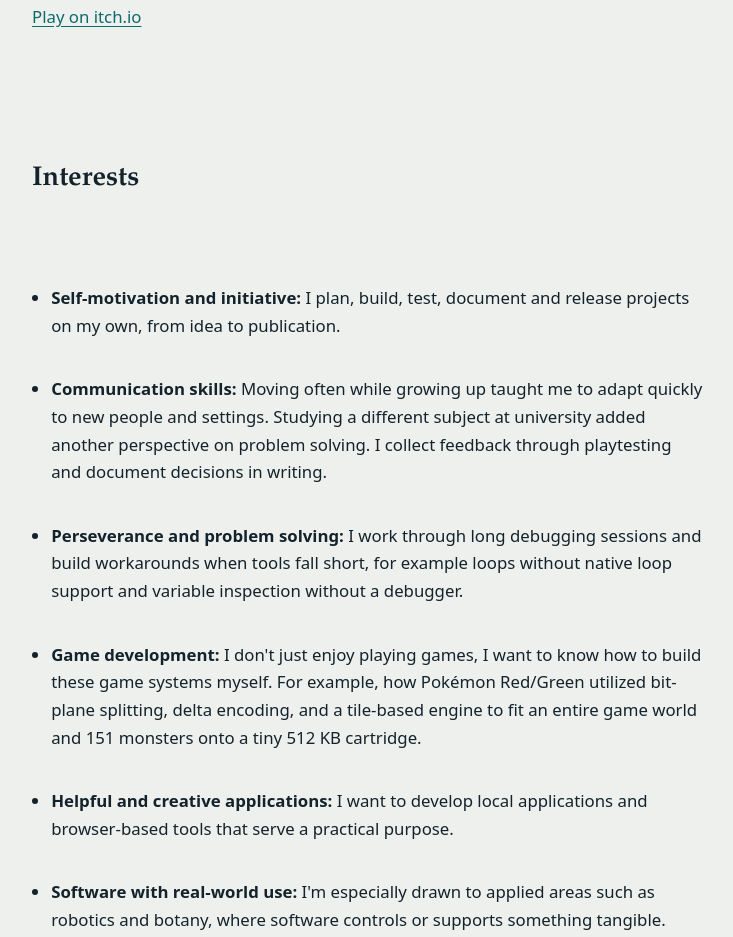
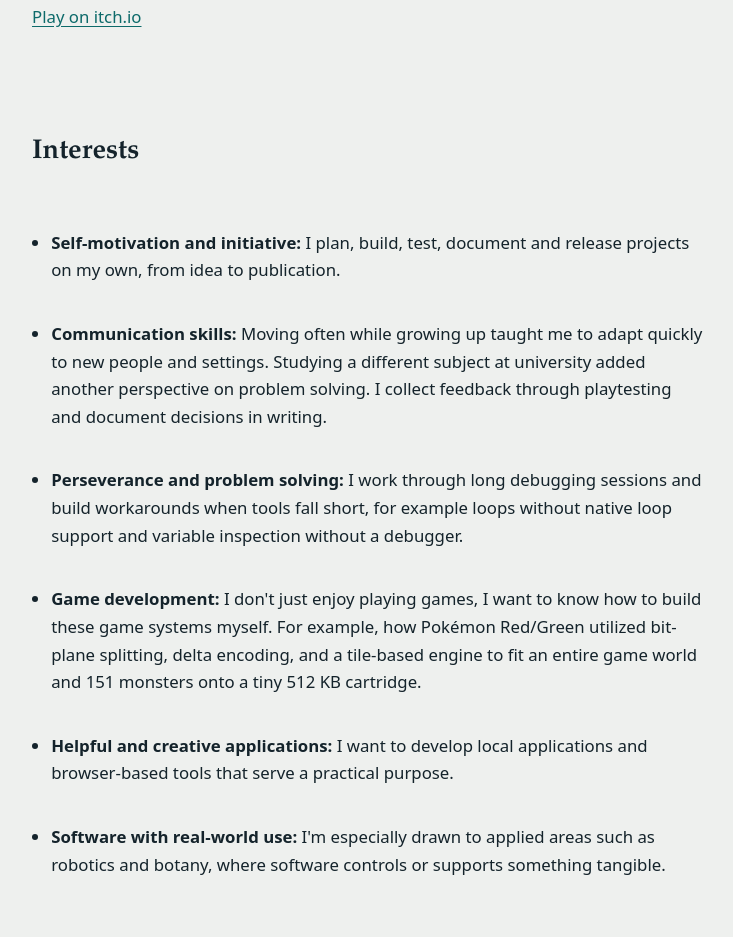
Before and after one commit to TeaCodeQuest/teacodequest.github.io, a plain HTML site: page index.html in a window 1280 px wide. Shown: the part 1129-2066 px from the top of the page, without its empty margins (424-1157 px from the left). Drawn offline with Linux system fonts and the light colour scheme.

Commit message:
Update index.html

```diff
--- a/index.html
+++ b/index.html
@@ -83,25 +83,25 @@
   </article>
 </section>
 
-<section id="interests"><br />
+<section id="interests">
 <h2 lang="en">Interests</h2><h2 lang="de">Interessen</h2><br />
-<ul lang="en"><br />
+<ul lang="en">
 <li><strong>Self-motivation and initiative:</strong> I plan, build, test, document and release projects on my own, from idea to publication.</li><br />
 <li><strong>Communication skills:</strong> Moving often while growing up taught me to adapt quickly to new people and settings. Studying a different subject at university added another perspective on problem solving. I collect feedback through playtesting and document decisions in writing.</li><br />
 <li><strong>Perseverance and problem solving:</strong> I work through long debugging sessions and build workarounds when tools fall short, for example loops without native loop support and variable inspection without a debugger.</li><br />
 <li><strong>Game development:</strong> I don't just enjoy playing games, I want to know how to build these game systems myself. For example, how Pokémon Red/Green utilized bit-plane splitting, delta encoding, and a tile-based engine to fit an entire game world and 151 monsters onto a tiny 512 KB cartridge.</li><br />
 <li><strong>Helpful and creative applications:</strong> I want to develop local applications and browser-based tools that serve a practical purpose.</li><br />
 <li><strong>Software with real-world use:</strong> I'm especially drawn to applied areas such as robotics and botany, where software controls or supports something tangible.</li><br />
-</ul><br />
-<ul lang="de"><br />
+</ul>
+<ul lang="de">
 <li><strong>Eigeninitiative und Selbstständigkeit:</strong> Ich plane, entwickle, teste, dokumentiere und veröffentliche Projekte eigenständig, von der Idee bis zur Veröffentlichung.</li><br />
 <li><strong>Kommunikationsfähigkeit:</strong> Häufige Umzüge in meiner Kindheit haben mich gelehrt, mich schnell auf neue Menschen und Umgebungen einzustellen. Ein Studium in einem anderen Fach brachte eine weitere Perspektive auf Problemlösung mit. Feedback hole ich über Playtests ein, Entscheidungen halte ich schriftlich fest.</li><br />
 <li><strong>Durchhaltevermögen und Problemlösung:</strong> Ich arbeite mich auch durch langwierige Fehlersuchen und baue Workarounds, wenn Werkzeuge an Grenzen stoßen, etwa Schleifen ohne native Schleifenfunktion oder Variablenanzeige ohne Debugger.</li><br />
 <li><strong>Spieleentwicklung:</strong> Ich spiele nicht nur gern, sondern möchte wissen wie ich diese Spielsysteme selbst bauen kann, zum Beispiel wie Pokémon Rot/Grün mittels Bit-Ebenen-Splitting, Delta-Kodierung und einer Kachel-Engine eine komplette Spielwelt samt 151 Monstern auf einer winzigen 512-KB-Cartridge untergebracht hat.</li><br />
 <li><strong>Hilfreiche und kreative Anwendungen:</strong> Ich möchte lokale Anwendungen und browserbasierte Tools entwickeln, die einen praktischen Nutzen haben.</li><br />
 <li><strong>Software mit Praxisbezug:</strong> Besonders reizen mich angewandte Bereiche wie Robotik und Botanik, in denen Software etwas Greifbares steuert oder unterstützt.</li><br />
-</ul><br />
-</section><br /><br />
+</ul>
+</section>
 
 <section id="contact">
   <h2 lang="en">Contact</h2><h2 lang="de">Kontakt</h2>
```
